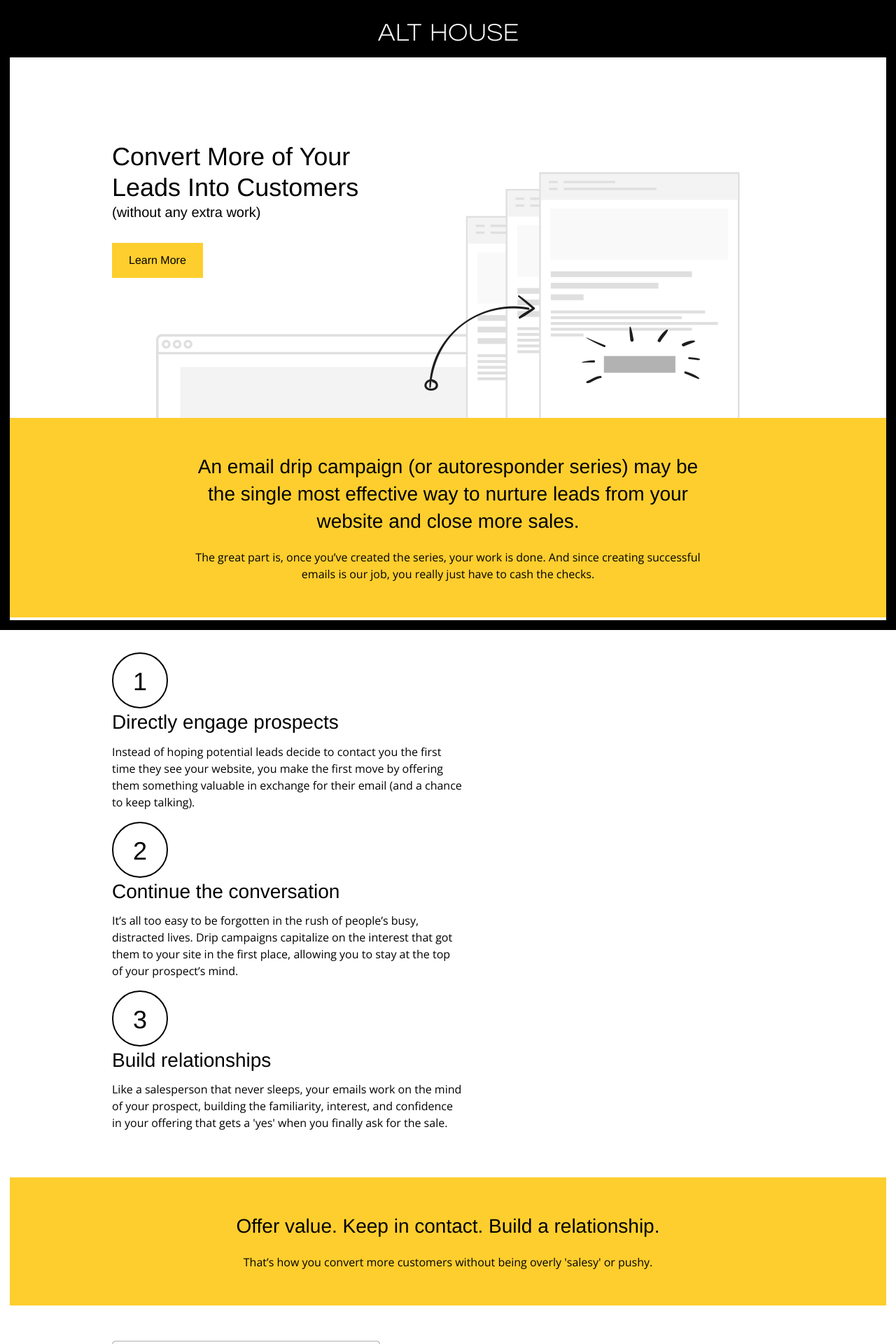
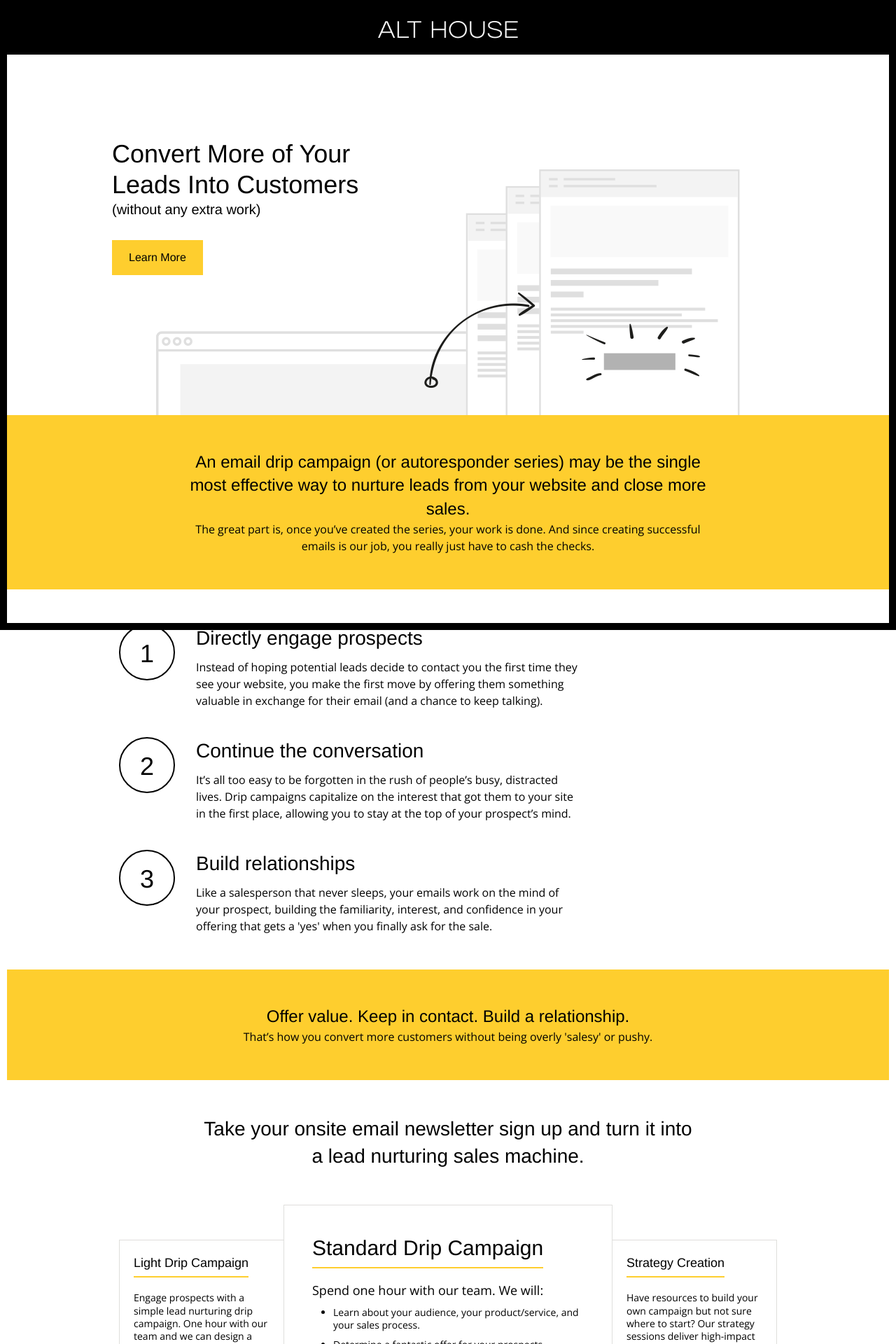
Before and after one commit to Alt-House/alt-house-site, a Jekyll site: the page built from _landing-page/drip-campaign.mdown, in a window 1280 px wide. Shown: the top 1920 px of the page at 70% size. Built offline with Jekyll 4.4.1, drawn with Linux system fonts in a browser that asks for light colours; nearby versions of some CDN libraries; some web fonts are replaced; some of the changed text lies outside the part shown.

Commit message:
Mobile formatting

```diff
--- a/_includes/slides/divider.html
+++ b/_includes/slides/divider.html
@@ -1,6 +1,6 @@
 <div class="slide divider">
 	<div class="inner">
-		<h2>{{ include.headline }}</h2>
+		<h3>{{ include.headline }}</h3>
 		<p>{{ include.text }}</p>
 	</div>
 </div>
--- a/_includes/slides/formatted-list-item.html
+++ b/_includes/slides/formatted-list-item.html
@@ -1,4 +1,4 @@
-<div class="formatted-list-item">
+<div class="formatted-list-item {{ include.layout }}">
 	<div class="count">{{ include.count }}</div>
 	<h2>{{ include.headline }}</h2>
 	<p>{{ include.text }}</p>
--- a/_landing-page/drip-campaign.mdown
+++ b/_landing-page/drip-campaign.mdown
@@ -18,16 +18,16 @@
 	<div class="inner">
 {% include slides/formatted-list-item.html count="1" headline="Directly engage prospects" text="Instead of hoping potential leads decide to contact you the first time they see your website, you make the first move by offering them something valuable in exchange for their email (and a chance to keep talking)." %}
 {% include slides/formatted-list-item.html count="2" headline="Continue the conversation" text="It’s all too easy to be forgotten in the rush of people’s busy, distracted lives. Drip campaigns capitalize on the interest that got them to your site in the first place, allowing you to stay at the top of your prospect’s mind." %}
-{% include slides/formatted-list-item.html count="3" headline="Build relationships" text="Like a salesperson that never sleeps, your emails work on the mind of your prospect, building the familiarity, interest, and confidence in your offering that gets a 'yes' when you finally ask for the sale." %}
+{% include slides/formatted-list-item.html count="3" layout="last" headline="Build relationships" text="Like a salesperson that never sleeps, your emails work on the mind of your prospect, building the familiarity, interest, and confidence in your offering that gets a 'yes' when you finally ask for the sale." %}
 	</div>
 </div>
 
 {% include slides/divider.html headline="Offer value. Keep in contact. Build a relationship." text="That’s how you convert more customers without being overly 'salesy' or pushy." %}
-
+<!--
 {% include slides/client-example.html headline="AuthorityLabs saw 828 more engagement with their educational email course created by Alt House. This is a paragraph about what we did and why it worked." quote="This is a testimonial. Chase thinks we are good to work with so you should trust us. He thinks we are work with you trust us. This is a testimonial. Chase thinks we are good to work with so you should trust us. He thinks we are work with you trust us." person="- Chase Granberry, CEO AuthorityLabs" image="drip-al-keywordcourse.png" %}
 
 <hr>
-
+-->
 <div class="slide drip-campaign-packages">
 	<div class="inner">
 		<h2>Take your onsite email newsletter sign up and turn it into a lead nurturing sales machine.</h2>
@@ -58,4 +58,4 @@
 	</div>
 </div>
 
-<div class="disclaimer">* Initial consultation will confirm final cost before any work is done. No surprise charges once the project has started.</div>
+<div class="disclaimer">* Initial consultation will confirm final cost before any work is done.</div>
--- a/css/style.scss
+++ b/css/style.scss
@@ -57,15 +57,15 @@
   font-family: $accent-font;
 }
 h1 {
-  font-size: 36px;
+  font-size: 30px;
   line-height: 1.2em;
 }
 h2 {
-  font-size: 28px;
+  font-size: 24px;
   line-height: 1.4em;
 }
 h3 {
-  font-size: 24px;
+  font-size: 20px;
   line-height: 1.4em;
 }
 h4 {
@@ -77,6 +77,15 @@
 // Responsive
 @media all and (min-width: 420px) {
 // Tablet & Up
+h1 {
+  font-size: 36px;
+}
+h2 {
+  font-size: 28px;
+}
+h3 {
+  font-size: 24px;
+}
 
 
 // End Tablet & Up
--- a/scss/drip-campaign.scss
+++ b/scss/drip-campaign.scss
@@ -11,51 +11,56 @@
 		margin: 0 auto 50px;
 	}
 	.item {
+		position: relative;
+		padding: 20px;
 		float: left;
-		width: 25%;
-		padding: 20px;
-		border: 1px solid $border-color;
 		&:nth-child(1) {
 			border-right: none;
+			display: none;
 		}
 		&:nth-child(3) {
 			border-left: none;
-		}
-		p {
-			font-size: 14px;
-			line-height: 1.3em;
-			margin-bottom: 0;
+			display: none;
 		}
 	}
 	.cost {
+		font-family: $accent-font;
 		font-weight: bold;
+		margin-top: 10px;
+	}
+	p {
+		font-size: 14px;
+		line-height: 1.3em;
+		margin-bottom: 0;
+	}
+	h3 {
+		display: inline-block;
+		padding-bottom: 6px;
+		margin-bottom: 20px;
+		border-bottom: 2px solid $highlight-color;
 	}
 	.sub-item {
 		margin-top: 50px;
-		background: $gray-lightest;
 		h3 {
 			font-size: 18px;
 		}
 	}
 	.main-item {
-		width: 50%;
-		padding: 40px;
+		margin: 0 auto;
 		h3 {
 			font-size: 30px;
-			margin-bottom: 20px;
 		}
 		p {
 			font-size: 18px;
 		}
 		ul {
-			//border-top: 1px solid lighten($border-color,20);
-			margin: 10px 0 30px;
+			margin: 10px 0 30px 30px;
 		}
 		li {
-			//border-bottom: 1px solid lighten($border-color,20);
-			padding: 0 0 10px 30px;
+			padding: 0 0 10px;
 			font-size: 14px;
 			line-height: 1.3em;
+			list-style-type: disc;
 		}
 	}
 }
@@ -70,6 +75,11 @@
 		h2 {
 			font-size: 20px;
 		}
+	}
+	.disclaimer {
+		font-size: 12px;
+		padding: 0 30px 30px;
+		text-align: center;
 	}
 }
 
@@ -86,7 +96,19 @@
 		}
 	}
 }
-
+.drip-campaign-packages {
+	.item {
+		width: 25%;
+		border: 1px solid lighten($border-color,30);
+		&:nth-child(1), &:nth-child(3) {
+			display: block;
+		}
+	}
+	.main-item {
+		width: 50%;
+		padding: 40px;
+	}
+}
 // End Tablet & Up
 }
 
--- a/scss/slides/formatted-list-item.scss
+++ b/scss/slides/formatted-list-item.scss
@@ -1,6 +1,7 @@
 $count-size: 80px;
 
 .formatted-list-item {
+    overflow: hidden;
     .count {
         width: $count-size;
         height: $count-size;
@@ -10,12 +11,37 @@
         border-radius: 50%;
         font-size: 36px;
         font-family: $accent-font;
+        margin: 0 auto 20px;
+    }
+    h2 {
+        margin-bottom: 10px;
+    }
+    p {
+        margin-bottom: 40px;
+    }
+    &.last {
+        p {
+            margin-bottom: 0;
+        }
+    }
+}
+// Responsive ------------------------------------------------------------------
+@media all and (min-width: 420px) {
+// Tablet & Up
+.formatted-list-item {
+    .count {
+        float: left;
+        margin: 0;
     }
     h2, p {
-        max-width: 500px;
+        max-width: 550px;
+        margin-left: $count-size + 30;
     }
-    h2 {
-        //font-size: 36px;
-        margin-bottom: 10px;
-    }
+
 }
+} // End Tablet & Up
+
+@media all and (min-width: 800px) {
+// Desktop & Up
+
+} // Desktop & Up
--- a/scss/slides/slide.scss
+++ b/scss/slides/slide.scss
@@ -3,7 +3,7 @@
     .inner {
         max-width: $page-size;
         margin: 0 auto;
-        padding: 30px 10px;
+        padding: 30px 20px;
     }
 }
 
@@ -12,7 +12,7 @@
 // Tablet & Up
 .slide {
     .inner {
-        padding: 50px 20px;
+        padding: 50px 30px;
     }
 }
 // End Tablet & Up
--- a/scss/variables.scss
+++ b/scss/variables.scss
@@ -32,7 +32,7 @@
 $desktop-side-space: 50px;
 $mobile-side-space: 30px;
 
-$site-border-width: 14px;
+$site-border-width: 10px;
 $border-color: $gray;
 
 @mixin transition($transitions) {
```
